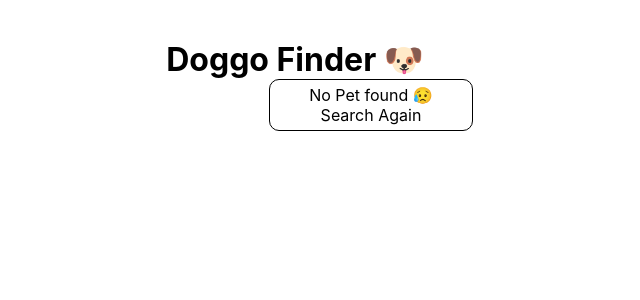
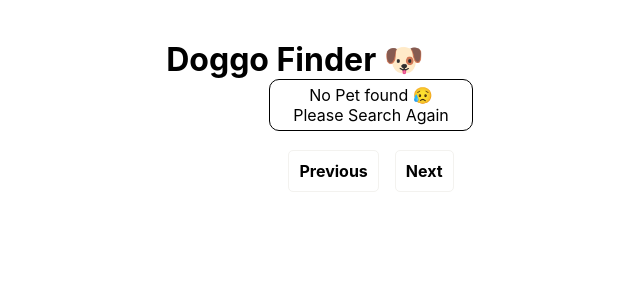
Before and after one commit to Chakru/petsfinder, a React (Create React App) app: page / in a window 1280 px wide. Shown: the top 300 px of the page, without its empty margins (269-909 px from the left). Built offline with nearby package versions, Linux system fonts and the light colour scheme; no server answers.

Commit message:
Pagination added

```diff
--- a/src/Components/PetList/Pet.jsx
+++ b/src/Components/PetList/Pet.jsx
@@ -5,22 +5,28 @@ import './Pet.css';
 
 const petsPerPage = 10;
 
-const Pet = props => {
+const Pet = ({ pets }) => {
+  const [pageNumber, setPageNumber] = useState(0);
+  const pageCount = Math.ceil(pets.length / petsPerPage);
+
   // No Pets Available
   const NA = (
     <div className="na">
       <p>No Pet found 😥</p>
-      <p>Search Again</p>
+      <p>Please Search Again</p>
     </div>
   );
 
   //Main display of the list
   const getListToDisplay = () => {
-    let displayList = props.pets;
+    const pageVisited = pageNumber * petsPerPage;
+    let displayList = [];
     if (displayList.length === 0) {
       return NA;
     }
-    return displayList.map(pet => {
+    return displayList
+      .slice(pageVisited, pageVisited + petsPerPage)
+      .map(pet => {
         const bornDate = new Date(pet.bornAt);
         const today = new Date();
         let differenceInDays = today.getTime() - bornDate.getTime();
@@ -30,7 +36,25 @@ const Pet = props => {
       });
   };
 
-  return <>{getListToDisplay()}</>;
+  const changePageHandler = ({ selected }) => {
+    setPageNumber(selected);
+  };
+
+  return (
+    <>
+      {getListToDisplay()}
+      <ReactPaginate
+        previousLabel={'Previous'}
+        nextLabel={'Next'}
+        pageCount={pageCount}
+        onPageChange={changePageHandler}
+        containerClassName={'paginationButton'}
+        previousLinkClassName={'previousButton'}
+        nextLinkClassName={'nextButton'}
+        activeClassName={'paginationActive'}
+      />
+    </>
+  );
 };
 
 export default Pet;
```
Lines whose indentation alone changed are shown as unchanged.
